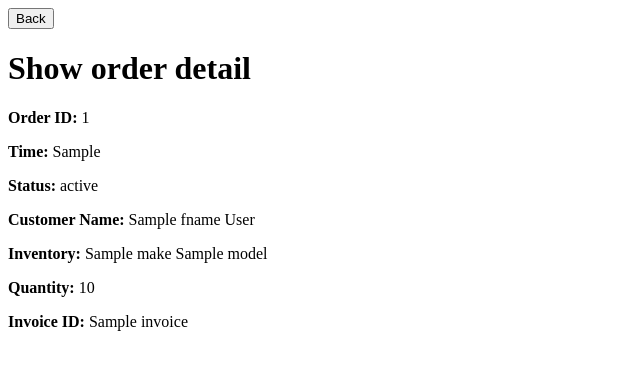
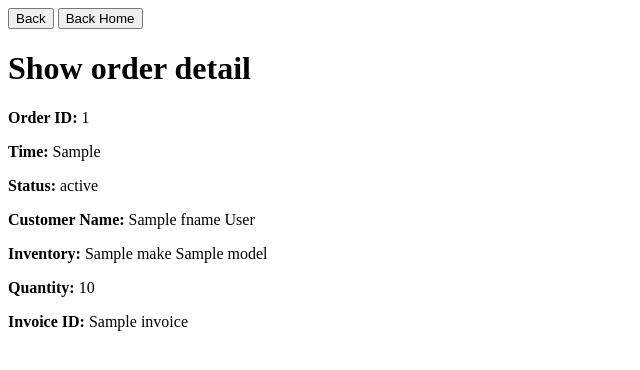
Before and after one commit to kaseytc/prime-mobile-erp, a Django app: template capstoneproject/erp/templates/order/order_detail.html in a window 1280 px wide. Shown: the top 370 px of the page, without its empty margins (0-640 px from the left). Run offline with Django 3.2, Linux system fonts and the light colour scheme; the template is opened without the code that fills it: most values are stand-ins (such as "Sample title", 1, 10 or a date in 2020); some libraries are stand-ins or nearby versions.

Commit message:
Add back home button in detail pages

```diff
--- a/capstoneproject/erp/templates/account/account_detail.html
+++ b/capstoneproject/erp/templates/account/account_detail.html
@@ -4,6 +4,7 @@
 
 {% block content %}
 <button onclick="history.back()">Back</button>
+<button onclick="location.href='/'">Back Home</button>
 
 <h1>Show account detail</h1>
 <p><strong>Account ID:</strong> {{account.acct_id}}</p>
--- a/capstoneproject/erp/templates/customer/customer_detail.html
+++ b/capstoneproject/erp/templates/customer/customer_detail.html
@@ -4,6 +4,7 @@
 
 {% block content %}
 <button onclick="history.back()">Back</button>
+<button onclick="location.href='/'">Back Home</button>
 
 <h1>Show customer detail</h1>
 
--- a/capstoneproject/erp/templates/employee/employee_detail.html
+++ b/capstoneproject/erp/templates/employee/employee_detail.html
@@ -4,6 +4,7 @@
 
 {% block content %}
 <button onclick="history.back()">Back</button>
+<button onclick="location.href='/'">Back Home</button>
 
 <h1>Show employees detail</h1>
 <p><strong>Employee ID:</strong> {{employee.emp_id}}</p>
--- a/capstoneproject/erp/templates/inventory/inventory_detail.html
+++ b/capstoneproject/erp/templates/inventory/inventory_detail.html
@@ -4,6 +4,7 @@
 
 {% block content %}
 <button onclick="history.back()">Back</button>
+<button onclick="location.href='/'">Back Home</button>
 
 <h1>Show inventory detail</h1>
 <p><strong>Inventory ID:</strong> {{inventory.inventory_id}}</p>
--- a/capstoneproject/erp/templates/invoice/invoice_detail.html
+++ b/capstoneproject/erp/templates/invoice/invoice_detail.html
@@ -4,6 +4,7 @@
 
 {% block content %}
 <button onclick="history.back()">Back</button>
+<button onclick="location.href='/'">Back Home</button>
 
 <h1>Show invoice detail</h1>
 <p><strong>Invoice ID:</strong> {{invoice.invoice_id}}</p>
--- a/capstoneproject/erp/templates/order/order_detail.html
+++ b/capstoneproject/erp/templates/order/order_detail.html
@@ -4,6 +4,7 @@
 
 {% block content %}
 <button onclick="history.back()">Back</button>
+<button onclick="location.href='/'">Back Home</button>
 
 <h1>Show order detail</h1>
 <p><strong>Order ID:</strong> {{order.order_id}}</p>
```
